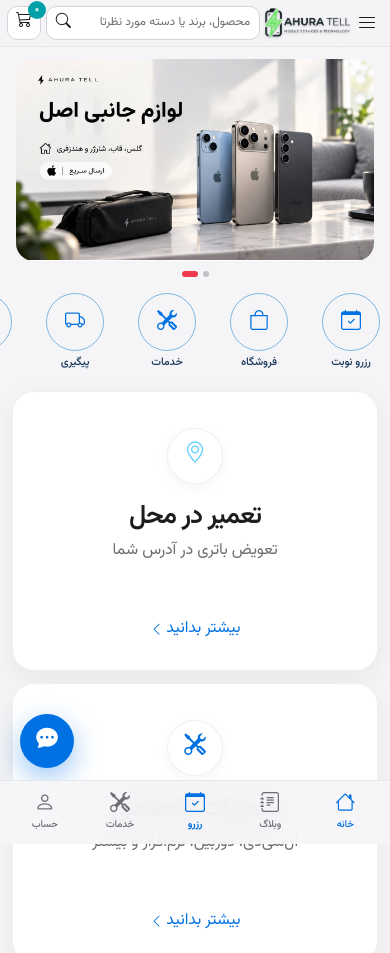
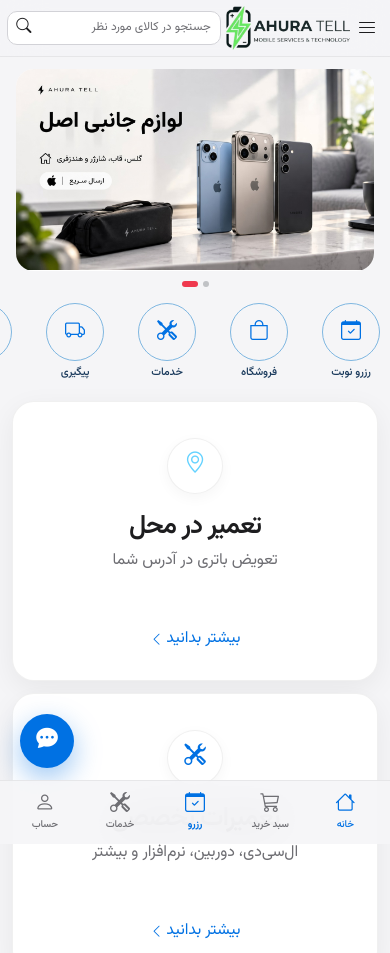
Before and after one commit to mohammadnasiri-web/ahoora, a website: page index.html in a window 390 px wide. Shown: the top 953 px of the page. Drawn offline with nearby package versions, Linux system fonts and the light colour scheme.

Commit message:
يقغقغ

```diff
--- a/assets/css/main.css
+++ b/assets/css/main.css
@@ -225,14 +225,15 @@ img {
 }
 
 .ah-techno-logo img {
-  height: 46px;
+  height: 56px;
   width: auto;
-  max-width: 210px;
+  max-width: 220px;
   object-fit: contain;
+  object-position: center;
   display: block;
-}
-
-.ah-techno-logo img,
+  image-rendering: auto;
+}
+
 .ah-logo-drawer img,
 .ah-footer-logo img {
   filter: drop-shadow(0 1px 1px rgba(0, 0, 0, 0.2));
@@ -850,6 +851,7 @@ body.menu-open .ah-bottom-nav {
 }
 
 .ah-bottom-nav a {
+  position: relative;
   display: flex;
   flex-direction: column;
   align-items: center;
@@ -863,6 +865,26 @@ body.menu-open .ah-bottom-nav {
   border-radius: 14px;
   -webkit-tap-highlight-color: transparent;
   transition: color 0.2s ease, background 0.2s ease;
+}
+
+.ah-bottom-cart-count {
+  position: absolute;
+  top: 4px;
+  inset-inline-start: calc(50% + 6px);
+  min-width: 16px;
+  height: 16px;
+  padding: 0 4px;
+  border-radius: 999px;
+  background: var(--ah-techno-accent, #0071e3);
+  color: #fff;
+  font-size: 9px;
+  font-weight: 700;
+  line-height: 16px;
+  text-align: center;
+}
+
+.ah-bottom-cart-count[hidden] {
+  display: none;
 }
 
 .ah-bottom-nav a:hover {
@@ -3495,7 +3517,7 @@ body.ah-auth-mode #accountRoot {
   }
 
   .ah-techno-top-inner {
-    grid-template-columns: auto minmax(0, 1fr) auto;
+    grid-template-columns: auto minmax(0, 1fr);
     align-items: center;
     gap: 0.35rem;
     width: min(1200px, calc(100% - 0.85rem));
@@ -3515,8 +3537,8 @@ body.ah-auth-mode #accountRoot {
   }
 
   .ah-techno-logo img {
-    height: 30px;
-    max-width: 88px;
+    height: 44px;
+    max-width: 132px;
   }
 
   .ah-techno-search {
@@ -3539,9 +3561,7 @@ body.ah-auth-mode #accountRoot {
   }
 
   .ah-techno-user {
-    order: 0;
-    justify-self: end;
-    gap: 0;
+    display: none;
   }
 
   .ah-techno-cart {
--- a/assets/js/layout.js
+++ b/assets/js/layout.js
@@ -116,7 +116,7 @@ const AhooraLayout = (() => {
                 </a>
               </div>
               <form class="ah-techno-search" action="${resolveUrl("pages/shop.html")}" method="get" role="search">
-                <input type="search" name="q" placeholder="محصول، برند یا دسته مورد نظرتان را جستجو کنید" autocomplete="off">
+                <input type="search" name="q" placeholder="جستجو در کالای مورد نظر" autocomplete="off">
                 <button type="submit" aria-label="جستجو"><i class="bi bi-search"></i></button>
               </form>
               <div class="ah-techno-user">
@@ -135,7 +135,7 @@ const AhooraLayout = (() => {
 
       <nav class="ah-bottom-nav" aria-label="میانبر پایین">
         <a href="${resolveUrl("index.html")}" data-nav="home"><i class="bi bi-house"></i><span>خانه</span></a>
-        <a href="${resolveUrl("pages/blog.html")}" data-nav="blog"><i class="bi bi-journal-text"></i><span>وبلاگ</span></a>
+        <a href="${resolveUrl("pages/cart.html")}" data-nav="cart"><i class="bi bi-cart3"></i><span>سبد خرید</span><span class="ah-bottom-cart-count" id="ahBottomCartCount" hidden>۰</span></a>
         <a class="cta" href="${resolveUrl("pages/booking.html")}" data-nav="booking"><i class="bi bi-calendar-check"></i><span>رزرو</span></a>
         <a href="${resolveUrl("pages/services.html")}" data-nav="services"><i class="bi bi-tools"></i><span>خدمات</span></a>
         <a href="${resolveUrl("pages/account.html")}" data-nav="account"><i class="bi bi-person"></i><span>حساب</span></a>
@@ -219,7 +219,7 @@ const AhooraLayout = (() => {
       const key = a.dataset.nav;
       let active = false;
       if (key === "home" && (path.endsWith("/") || path.endsWith("/index.html"))) active = true;
-      if (key === "blog" && path.includes("/blog")) active = true;
+      if (key === "cart" && path.includes("/cart")) active = true;
       if (key === "booking" && path.includes("/booking")) active = true;
       if (key === "services" && path.includes("/services")) active = true;
       if (key === "account" && path.includes("/account")) active = true;
@@ -387,8 +387,14 @@ const AhooraLayout = (() => {
 
   function updateCartBadge() {
     const n = AhooraStore.cart.count();
+    const label = toPersianDigits(n);
     const techno = document.getElementById("ahTechnoCartCount");
-    if (techno) techno.textContent = toPersianDigits(n);
+    if (techno) techno.textContent = label;
+    const bottom = document.getElementById("ahBottomCartCount");
+    if (bottom) {
+      bottom.textContent = label;
+      bottom.hidden = n < 1;
+    }
   }
 
   function applyOrgSchema() {
```
